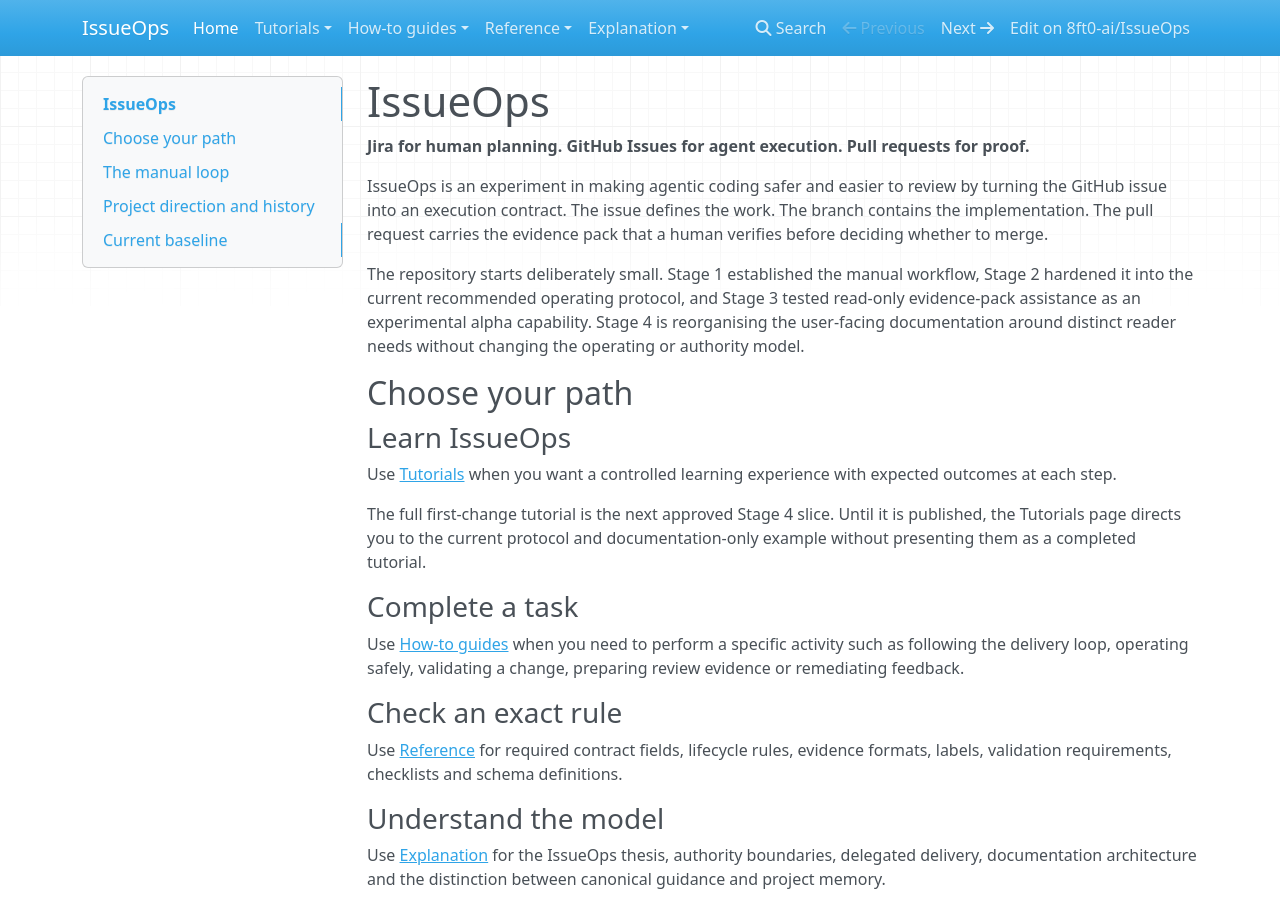
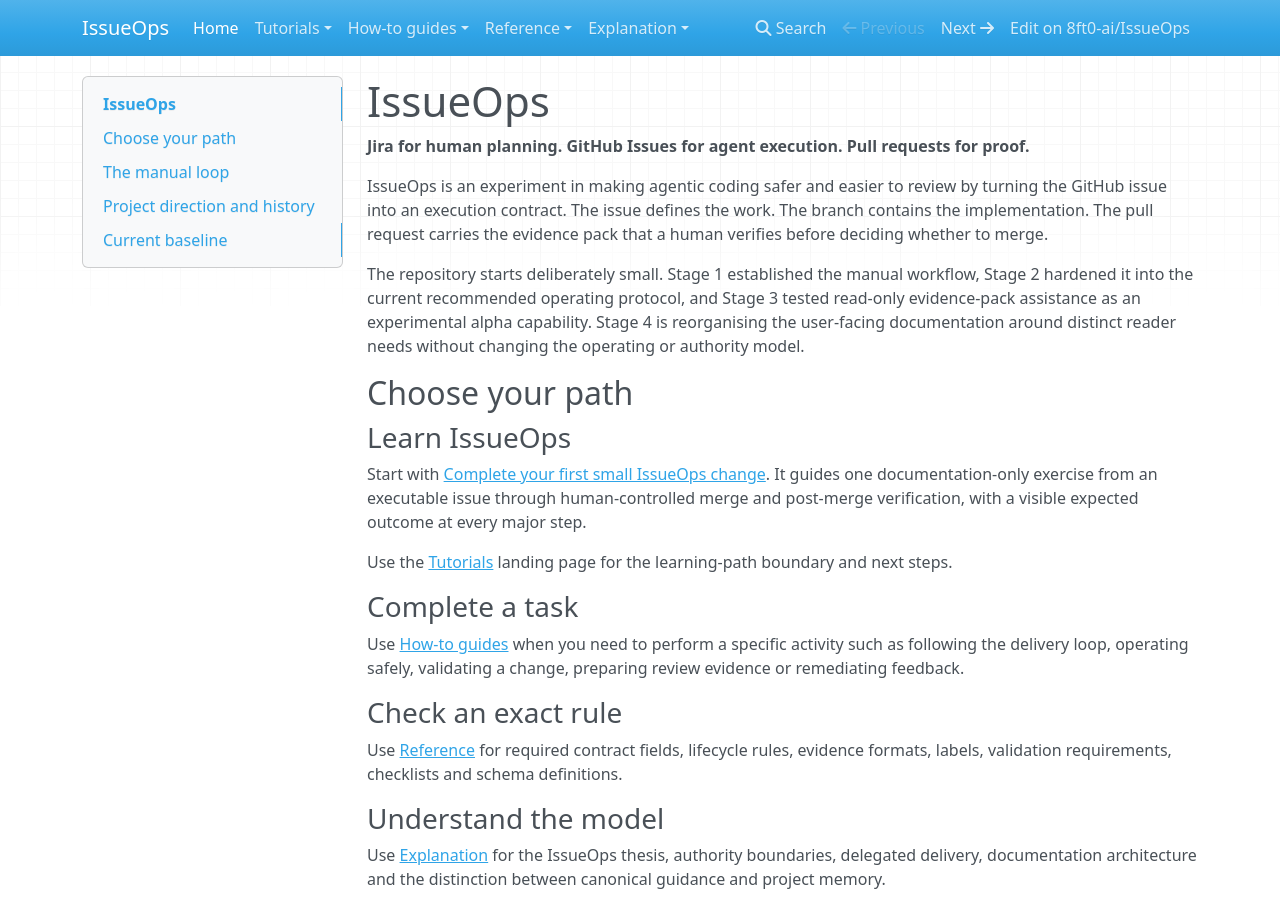
Before and after one commit to 8ft0-ai/IssueOps, an MkDocs documentation site: the page built from docs/index.md, in a window 1280 px wide and 900 px high. Built offline with MkDocs 1.6.1, drawn with Linux system fonts in a browser that asks for light colours; nearby versions of some CDN libraries.

Commit message:
Make the first tutorial the learning entry point

```diff
--- a/docs/index.md
+++ b/docs/index.md
@@ -10,9 +10,9 @@
 
 ### Learn IssueOps
 
-Use [Tutorials](tutorials/index.md) when you want a controlled learning experience with expected outcomes at each step.
+Start with [Complete your first small IssueOps change](tutorials/first-issueops-change.md). It guides one documentation-only exercise from an executable issue through human-controlled merge and post-merge verification, with a visible expected outcome at every major step.
 
-The full first-change tutorial is the next approved Stage 4 slice. Until it is published, the Tutorials page directs you to the current protocol and documentation-only example without presenting them as a completed tutorial.
+Use the [Tutorials](tutorials/index.md) landing page for the learning-path boundary and next steps.
 
 ### Complete a task
 
```
